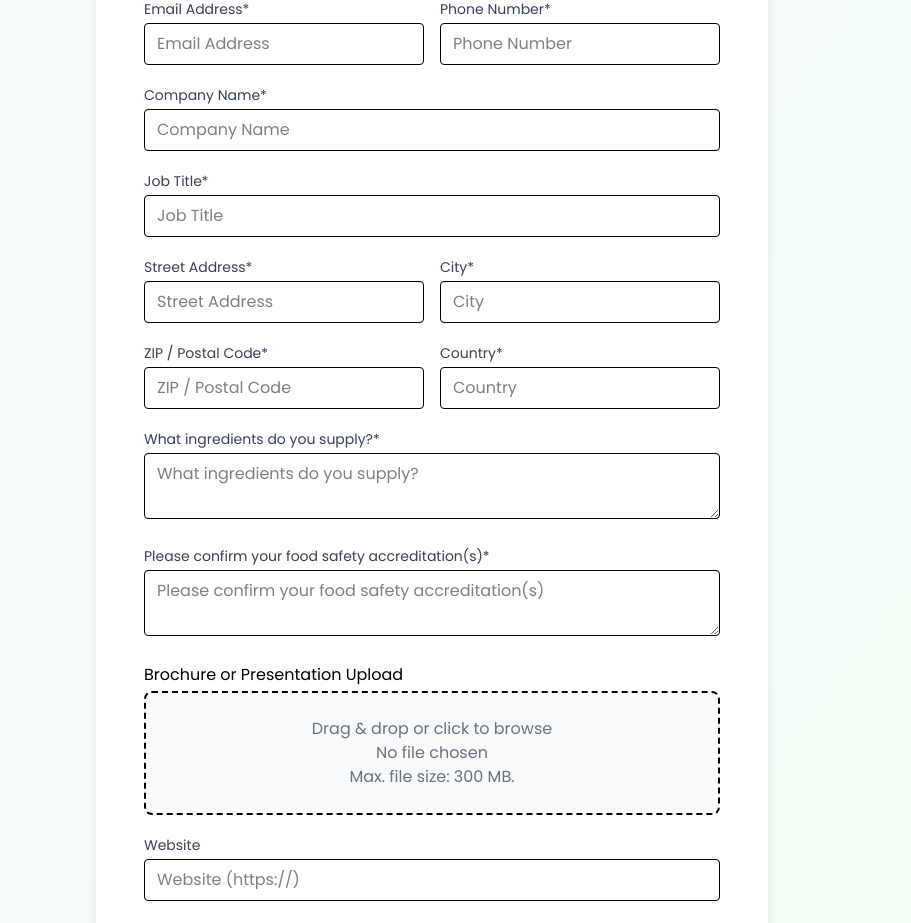
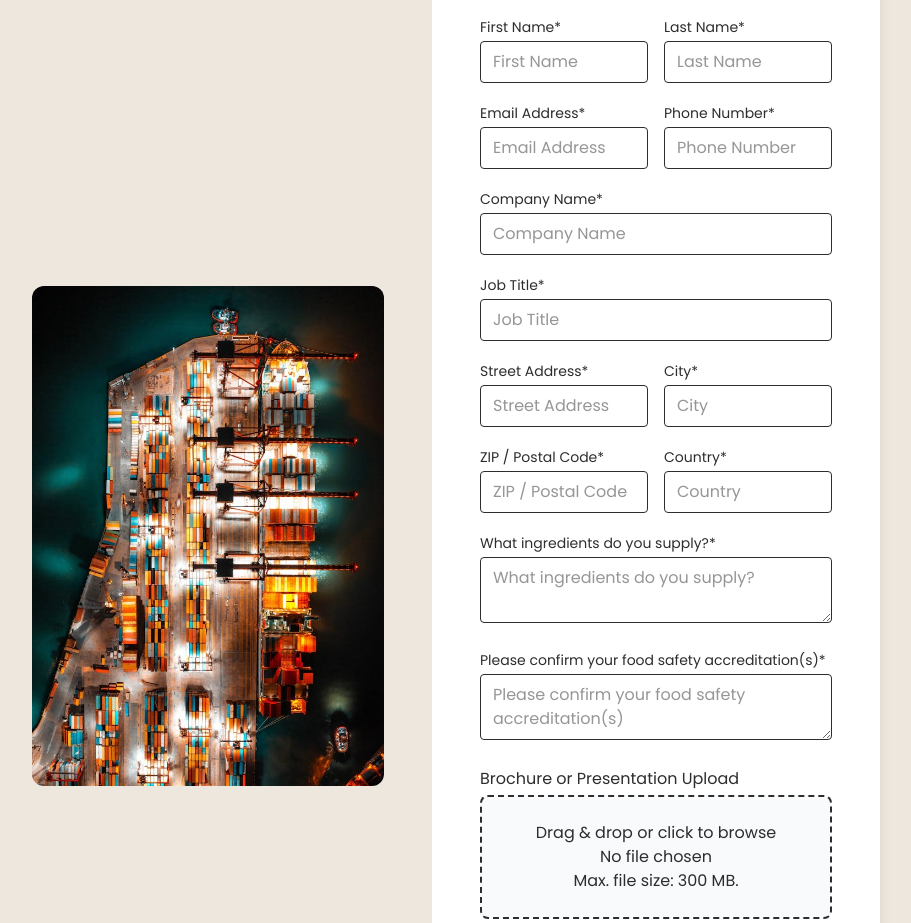
Before and after one commit to osamaqaseem39/trading-company-website, a Next.js app: page /become-a-supplier in a window 1280 px wide. Shown: the part 480-1403 px from the top of the page, without its empty margins (208-1119 px from the left). Built offline with nearby package versions, Linux system fonts and the light colour scheme; no server answers.

Commit message:
Initial commit

```diff
--- a/src/app/become-a-supplier/page.tsx
+++ b/src/app/become-a-supplier/page.tsx
@@ -123,10 +123,16 @@ export default function BecomeASupplierPage() {
   };
 
   return (
-    <section className="py-20 bg-gradient-to-br from-gray-50 to-green-50 min-h-screen">
-      <div className="max-w-2xl mx-auto bg-white rounded-2xl shadow-lg p-8 md:p-12">
-        <h1 className="text-4xl md:text-5xl font-bold mb-2 text-center text-green-800">Become a Supplier</h1>
-        <p className="mb-8 text-lg text-gray-700 text-center max-w-xl mx-auto">
+    <section className="py-20 bg-[#ede7de] min-h-screen">
+      <div className="max-w-4xl mx-auto bg-white rounded-2xl shadow-lg p-0 md:p-0 flex flex-col md:flex-row overflow-hidden">
+        {/* Image Column */}
+        <div className="md:w-1/2 w-full flex items-center justify-center bg-[#ede7de] p-8 md:p-12">
+          <img src="/images/supplier.jpg" alt="Supplier" className="rounded-xl object-cover w-full h-80 md:h-full max-h-[500px]" style={{ objectPosition: 'center' }} />
+        </div>
+        {/* Form Column */}
+        <div className="md:w-1/2 w-full flex flex-col justify-center p-8 md:p-12">
+          <h1 className="text-4xl md:text-5xl font-bold mb-2 text-center" style={{ color: '#2d2d2d' }}>Become a Supplier</h1>
+          <p className="mb-8 text-lg text-[#2d2d2d] text-center max-w-xl mx-auto">
             Join our trusted network of suppliers. Complete the form below and our team will get back to you as soon as possible.
           </p>
           {success && <div className="mb-4 p-3 bg-green-100 text-green-700 rounded text-center font-semibold">Thank you! We’ll get back to you soon.</div>}
@@ -134,64 +140,64 @@ export default function BecomeASupplierPage() {
           <form onSubmit={handleSubmit} className="space-y-5" encType="multipart/form-data">
             <div className="grid grid-cols-1 md:grid-cols-2 gap-4">
               <div>
-              <label htmlFor="firstName" className="block text-sm font-medium text-gray-700 mb-1">First Name*</label>
-              <input id="firstName" name="firstName" value={form.firstName} onChange={handleChange} required placeholder="First Name" className="w-full border rounded px-3 py-2 focus:outline-none focus:ring-2 focus:ring-green-200" />
+                <label htmlFor="firstName" className="block text-sm font-medium mb-1" style={{ color: '#2d2d2d' }}>First Name*</label>
+                <input id="firstName" name="firstName" value={form.firstName} onChange={handleChange} required placeholder="First Name" className="w-full border rounded px-3 py-2 focus:outline-none focus:ring-2 focus:ring-[#2d2d2d] text-[#2d2d2d]" />
               </div>
               <div>
-              <label htmlFor="lastName" className="block text-sm font-medium text-gray-700 mb-1">Last Name*</label>
-              <input id="lastName" name="lastName" value={form.lastName} onChange={handleChange} required placeholder="Last Name" className="w-full border rounded px-3 py-2 focus:outline-none focus:ring-2 focus:ring-green-200" />
+                <label htmlFor="lastName" className="block text-sm font-medium mb-1" style={{ color: '#2d2d2d' }}>Last Name*</label>
+                <input id="lastName" name="lastName" value={form.lastName} onChange={handleChange} required placeholder="Last Name" className="w-full border rounded px-3 py-2 focus:outline-none focus:ring-2 focus:ring-[#2d2d2d] text-[#2d2d2d]" />
               </div>
             </div>
             <div className="grid grid-cols-1 md:grid-cols-2 gap-4">
               <div>
-              <label htmlFor="email" className="block text-sm font-medium text-gray-700 mb-1">Email Address*</label>
-              <input id="email" name="email" value={form.email} onChange={handleChange} required type="email" placeholder="Email Address" className="w-full border rounded px-3 py-2 focus:outline-none focus:ring-2 focus:ring-green-200" />
+                <label htmlFor="email" className="block text-sm font-medium mb-1" style={{ color: '#2d2d2d' }}>Email Address*</label>
+                <input id="email" name="email" value={form.email} onChange={handleChange} required type="email" placeholder="Email Address" className="w-full border rounded px-3 py-2 focus:outline-none focus:ring-2 focus:ring-[#2d2d2d] text-[#2d2d2d]" />
               </div>
               <div>
-              <label htmlFor="phone" className="block text-sm font-medium text-gray-700 mb-1">Phone Number*</label>
-              <input id="phone" name="phone" value={form.phone} onChange={handleChange} required placeholder="Phone Number" className="w-full border rounded px-3 py-2 focus:outline-none focus:ring-2 focus:ring-green-200" />
+                <label htmlFor="phone" className="block text-sm font-medium mb-1" style={{ color: '#2d2d2d' }}>Phone Number*</label>
+                <input id="phone" name="phone" value={form.phone} onChange={handleChange} required placeholder="Phone Number" className="w-full border rounded px-3 py-2 focus:outline-none focus:ring-2 focus:ring-[#2d2d2d] text-[#2d2d2d]" />
               </div>
             </div>
             <div>
-            <label htmlFor="companyName" className="block text-sm font-medium text-gray-700 mb-1">Company Name*</label>
-            <input id="companyName" name="companyName" value={form.companyName} onChange={handleChange} required placeholder="Company Name" className="w-full border rounded px-3 py-2 focus:outline-none focus:ring-2 focus:ring-green-200" />
+              <label htmlFor="companyName" className="block text-sm font-medium mb-1" style={{ color: '#2d2d2d' }}>Company Name*</label>
+              <input id="companyName" name="companyName" value={form.companyName} onChange={handleChange} required placeholder="Company Name" className="w-full border rounded px-3 py-2 focus:outline-none focus:ring-2 focus:ring-[#2d2d2d] text-[#2d2d2d]" />
             </div>
             <div>
-            <label htmlFor="jobTitle" className="block text-sm font-medium text-gray-700 mb-1">Job Title*</label>
-            <input id="jobTitle" name="jobTitle" value={form.jobTitle} onChange={handleChange} required placeholder="Job Title" className="w-full border rounded px-3 py-2 focus:outline-none focus:ring-2 focus:ring-green-200" />
+              <label htmlFor="jobTitle" className="block text-sm font-medium mb-1" style={{ color: '#2d2d2d' }}>Job Title*</label>
+              <input id="jobTitle" name="jobTitle" value={form.jobTitle} onChange={handleChange} required placeholder="Job Title" className="w-full border rounded px-3 py-2 focus:outline-none focus:ring-2 focus:ring-[#2d2d2d] text-[#2d2d2d]" />
             </div>
             <div className="grid grid-cols-1 md:grid-cols-2 gap-4">
               <div>
-              <label htmlFor="addressStreet" className="block text-sm font-medium text-gray-700 mb-1">Street Address*</label>
-              <input id="addressStreet" name="addressStreet" value={form.addressStreet} onChange={handleChange} required placeholder="Street Address" className="w-full border rounded px-3 py-2 focus:outline-none focus:ring-2 focus:ring-green-200" />
+                <label htmlFor="addressStreet" className="block text-sm font-medium mb-1" style={{ color: '#2d2d2d' }}>Street Address*</label>
+                <input id="addressStreet" name="addressStreet" value={form.addressStreet} onChange={handleChange} required placeholder="Street Address" className="w-full border rounded px-3 py-2 focus:outline-none focus:ring-2 focus:ring-[#2d2d2d] text-[#2d2d2d]" />
               </div>
               <div>
-              <label htmlFor="addressCity" className="block text-sm font-medium text-gray-700 mb-1">City*</label>
-              <input id="addressCity" name="addressCity" value={form.addressCity} onChange={handleChange} required placeholder="City" className="w-full border rounded px-3 py-2 focus:outline-none focus:ring-2 focus:ring-green-200" />
+                <label htmlFor="addressCity" className="block text-sm font-medium mb-1" style={{ color: '#2d2d2d' }}>City*</label>
+                <input id="addressCity" name="addressCity" value={form.addressCity} onChange={handleChange} required placeholder="City" className="w-full border rounded px-3 py-2 focus:outline-none focus:ring-2 focus:ring-[#2d2d2d] text-[#2d2d2d]" />
               </div>
             </div>
             <div className="grid grid-cols-1 md:grid-cols-2 gap-4">
               <div>
-              <label htmlFor="addressZip" className="block text-sm font-medium text-gray-700 mb-1">ZIP / Postal Code*</label>
-              <input id="addressZip" name="addressZip" value={form.addressZip} onChange={handleChange} required placeholder="ZIP / Postal Code" className="w-full border rounded px-3 py-2 focus:outline-none focus:ring-2 focus:ring-green-200" />
+                <label htmlFor="addressZip" className="block text-sm font-medium mb-1" style={{ color: '#2d2d2d' }}>ZIP / Postal Code*</label>
+                <input id="addressZip" name="addressZip" value={form.addressZip} onChange={handleChange} required placeholder="ZIP / Postal Code" className="w-full border rounded px-3 py-2 focus:outline-none focus:ring-2 focus:ring-[#2d2d2d] text-[#2d2d2d]" />
               </div>
               <div>
-              <label htmlFor="addressCountry" className="block text-sm font-medium text-gray-700 mb-1">Country*</label>
-              <input id="addressCountry" name="addressCountry" value={form.addressCountry} onChange={handleChange} required placeholder="Country" className="w-full border rounded px-3 py-2 focus:outline-none focus:ring-2 focus:ring-green-200" />
+                <label htmlFor="addressCountry" className="block text-sm font-medium mb-1" style={{ color: '#2d2d2d' }}>Country*</label>
+                <input id="addressCountry" name="addressCountry" value={form.addressCountry} onChange={handleChange} required placeholder="Country" className="w-full border rounded px-3 py-2 focus:outline-none focus:ring-2 focus:ring-[#2d2d2d] text-[#2d2d2d]" />
               </div>
             </div>
             <div>
-            <label htmlFor="ingredientsSupplied" className="block text-sm font-medium text-gray-700 mb-1">What ingredients do you supply?*</label>
-            <textarea id="ingredientsSupplied" name="ingredientsSupplied" value={form.ingredientsSupplied} onChange={handleChange} required placeholder="What ingredients do you supply?" className="w-full border rounded px-3 py-2 focus:outline-none focus:ring-2 focus:ring-green-200" rows={2} />
+              <label htmlFor="ingredientsSupplied" className="block text-sm font-medium mb-1" style={{ color: '#2d2d2d' }}>What ingredients do you supply?*</label>
+              <textarea id="ingredientsSupplied" name="ingredientsSupplied" value={form.ingredientsSupplied} onChange={handleChange} required placeholder="What ingredients do you supply?" className="w-full border rounded px-3 py-2 focus:outline-none focus:ring-2 focus:ring-[#2d2d2d] text-[#2d2d2d]" rows={2} />
             </div>
             <div>
-            <label htmlFor="foodSafetyAccreditations" className="block text-sm font-medium text-gray-700 mb-1">Please confirm your food safety accreditation(s)*</label>
-            <textarea id="foodSafetyAccreditations" name="foodSafetyAccreditations" value={form.foodSafetyAccreditations} onChange={handleChange} required placeholder="Please confirm your food safety accreditation(s)" className="w-full border rounded px-3 py-2 focus:outline-none focus:ring-2 focus:ring-green-200" rows={2} />
+              <label htmlFor="foodSafetyAccreditations" className="block text-sm font-medium mb-1" style={{ color: '#2d2d2d' }}>Please confirm your food safety accreditation(s)*</label>
+              <textarea id="foodSafetyAccreditations" name="foodSafetyAccreditations" value={form.foodSafetyAccreditations} onChange={handleChange} required placeholder="Please confirm your food safety accreditation(s)" className="w-full border rounded px-3 py-2 focus:outline-none focus:ring-2 focus:ring-[#2d2d2d] text-[#2d2d2d]" rows={2} />
             </div>
             <div>
-            <label className="block font-medium mb-1">Brochure or Presentation Upload</label>
+              <label className="block font-medium mb-1" style={{ color: '#2d2d2d' }}>Brochure or Presentation Upload</label>
               <div
-              className="border-2 border-dashed rounded-lg p-6 text-center cursor-pointer bg-gray-50 hover:bg-green-50 transition mb-2"
+                className="border-2 border-dashed rounded-lg p-6 text-center cursor-pointer bg-gray-50 hover:bg-[#ede7de] transition mb-2 text-[#2d2d2d]"
                 onDrop={handleDrop}
                 onDragOver={handleDragOver}
                 onClick={() => fileInputRef.current?.click()}
@@ -200,9 +206,9 @@ export default function BecomeASupplierPage() {
                 aria-label="Upload brochure or presentation"
               >
                 {brochure ? (
-                <span className="font-medium text-green-800">{brochure.name}</span>
+                  <span className="font-medium text-[#2d2d2d]">{brochure.name}</span>
                 ) : (
-                <span className="text-gray-500">Drag & drop or click to browse<br />No file chosen<br />Max. file size: 300 MB.</span>
+                  <span className="text-[#2d2d2d]">Drag & drop or click to browse<br />No file chosen<br />Max. file size: 300 MB.</span>
                 )}
               </div>
               <input
@@ -215,20 +221,21 @@ export default function BecomeASupplierPage() {
               {uploadError && <div className="text-red-600 text-sm mt-1">{uploadError}</div>}
             </div>
             <div>
-            <label htmlFor="website" className="block text-sm font-medium text-gray-700 mb-1">Website</label>
-            <input id="website" name="website" value={form.website} onChange={handleChange} placeholder="Website (https://)" className="w-full border rounded px-3 py-2 focus:outline-none focus:ring-2 focus:ring-green-200" />
+              <label htmlFor="website" className="block text-sm font-medium mb-1" style={{ color: '#2d2d2d' }}>Website</label>
+              <input id="website" name="website" value={form.website} onChange={handleChange} placeholder="Website (https://)" className="w-full border rounded px-3 py-2 focus:outline-none focus:ring-2 focus:ring-[#2d2d2d] text-[#2d2d2d]" />
             </div>
             <div>
-            <label htmlFor="message" className="block text-sm font-medium text-gray-700 mb-1">Message*</label>
-            <textarea id="message" name="message" value={form.message} onChange={handleChange} required placeholder="Message" className="w-full border rounded px-3 py-2 focus:outline-none focus:ring-2 focus:ring-green-200" rows={3} />
+              <label htmlFor="message" className="block text-sm font-medium mb-1" style={{ color: '#2d2d2d' }}>Message*</label>
+              <textarea id="message" name="message" value={form.message} onChange={handleChange} required placeholder="Message" className="w-full border rounded px-3 py-2 focus:outline-none focus:ring-2 focus:ring-[#2d2d2d] text-[#2d2d2d]" rows={3} />
             </div>
             <div className="flex items-center">
               <input type="checkbox" id="newsletterSubscribed" name="newsletterSubscribed" checked={form.newsletterSubscribed} onChange={handleChange} className="mr-2" />
-            <label htmlFor="newsletterSubscribed" className="text-sm">Subscribe to our newsletter?</label>
+              <label htmlFor="newsletterSubscribed" className="text-sm" style={{ color: '#2d2d2d' }}>Subscribe to our newsletter?</label>
             </div>
-          <div className="text-xs text-gray-500 mb-2">By sending us your information, you agree to our Privacy Policy.</div>
-          <button type="submit" className="bg-green-700 text-white px-8 py-3 rounded font-semibold hover:bg-green-800 transition w-full mt-2" disabled={submitting}>{submitting ? "Submitting..." : "Submit"}</button>
+            <div className="text-xs mb-2" style={{ color: '#2d2d2d' }}>By sending us your information, you agree to our Privacy Policy.</div>
+            <button type="submit" className="bg-[#2d2d2d] text-white px-8 py-3 rounded font-semibold hover:bg-[#405a4d] transition w-full mt-2" disabled={submitting}>{submitting ? "Submitting..." : "Submit"}</button>
           </form>
+        </div>
       </div>
     </section>
   );
--- a/src/app/updates/[slug]/page.tsx
+++ b/src/app/updates/[slug]/page.tsx
@@ -2,6 +2,7 @@ import React from 'react';
 import Link from 'next/link';
 import ContactSection from '../../../components/ContactSection';
 import { blogsApi } from '../../../services/api';
+import ReactMarkdown from 'react-markdown';
 
 export default async function BlogDetailPage({ params }: { params: { slug: string } }) {
   const { slug } = params;
@@ -11,7 +12,7 @@ export default async function BlogDetailPage({ params }: { params: { slug: strin
 
   if (!blog) {
     return (
-      <main className="min-h-screen bg-gradient-to-br from-gray-50 to-indigo-50">
+      <main className="min-h-screen bg-[#ede7de]">
         <div className="max-w-4xl mx-auto py-12 px-4">
           <div className="text-center">
             <div className="w-24 h-24 bg-gray-100 rounded-full flex items-center justify-center mx-auto mb-6">
@@ -21,7 +22,7 @@ export default async function BlogDetailPage({ params }: { params: { slug: strin
             </div>
             <h1 className="text-3xl font-bold mb-4">Blog Not Found</h1>
             <p className="text-gray-600 mb-6">The blog you're looking for doesn't exist or has been removed.</p>
-            <Link href="/updates" className="bg-indigo-600 text-white px-6 py-3 rounded-lg font-semibold hover:bg-indigo-700 transition-colors">
+            <Link href="/updates" className="bg-wingzimpex-brand text-white px-6 py-3 rounded-lg font-semibold hover:bg-wingzimpex-brand-light transition-colors">
               Back to Updates
             </Link>
           </div>
@@ -31,7 +32,7 @@ export default async function BlogDetailPage({ params }: { params: { slug: strin
   }
 
   return (
-    <main className="min-h-screen bg-gradient-to-br from-gray-50 to-indigo-50">
+    <main className="min-h-screen bg-[#ede7de]">
       {/* Breadcrumb */}
       <section className="bg-white shadow-sm">
         <div className="max-w-7xl mx-auto px-4 sm:px-6 lg:px-8 py-4">
@@ -62,39 +63,16 @@ export default async function BlogDetailPage({ params }: { params: { slug: strin
               <h1 className="text-3xl lg:text-4xl font-bold text-gray-900 mb-4">
                 {blog.title}
               </h1>
-              <div className="mb-6 text-sm text-gray-500">
-                Published on {blog.createdAt ? new Date(blog.createdAt).toLocaleDateString('en-GB', { day: '2-digit', month: '2-digit', year: 'numeric' }) : 'Unknown date'}
+              <div className="prose max-w-none mb-8">
+                <ReactMarkdown>{blog.content || ''}</ReactMarkdown>
               </div>
-              <div className="prose max-w-none mb-8" dangerouslySetInnerHTML={{ __html: blog.content || '' }} />
               <Link href="/updates" className="text-wingzimpex-brand hover:underline">Back to Updates</Link>
             </div>
           </div>
         </div>
       </section>
 
-      {/* Contact CTA */}
-      <section className="bg-wingzimpex-brand py-16">
-        <div className="max-w-7xl mx-auto px-4 sm:px-6 lg:px-8 text-center text-white">
-          <h2 className="text-3xl font-bold mb-4">Want to know more?</h2>
-          <p className="text-xl mb-8 text-wingzimpex-brand/80">
-            Contact us for more information or to discuss your needs with our team.
-          </p>
-          <div className="flex flex-col sm:flex-row gap-4 justify-center">
-            <a
-              href="/contact"
-              className="bg-white text-wingzimpex-brand px-8 py-4 rounded-lg font-semibold hover:bg-gray-100 transition-colors"
-            >
-              Contact Us
-            </a>
-            <a
-              href="tel:92-345-8428889"
-              className="border-2 border-white text-white px-8 py-4 rounded-lg font-semibold hover:bg-white hover:text-wingzimpex-brand transition-colors"
-            >
-              Call Now: 92-345-8428889
-            </a>
-          </div>
-        </div>
-      </section>
+      {/* Contact Us Section */}
       <ContactSection />
     </main>
   );
--- a/src/services/api.ts
+++ b/src/services/api.ts
@@ -1,6 +1,6 @@
 import axios from "axios";
 
-const API_BASE_URL = 'https://adminserver.wingzimpex.com/api';
+const API_BASE_URL = process.env.NEXT_PUBLIC_API_BASE_URL || 'https://adminserver.wingzimpex.com/api';
 const ADMIN_BASE_URL = 'https://server.wingzimpex.com';
 
 // Create and export an Axios instance for API calls
```
Also changed, not shown: public/images/supplier.jpg (added). Lines whose indentation alone changed are shown as unchanged.
